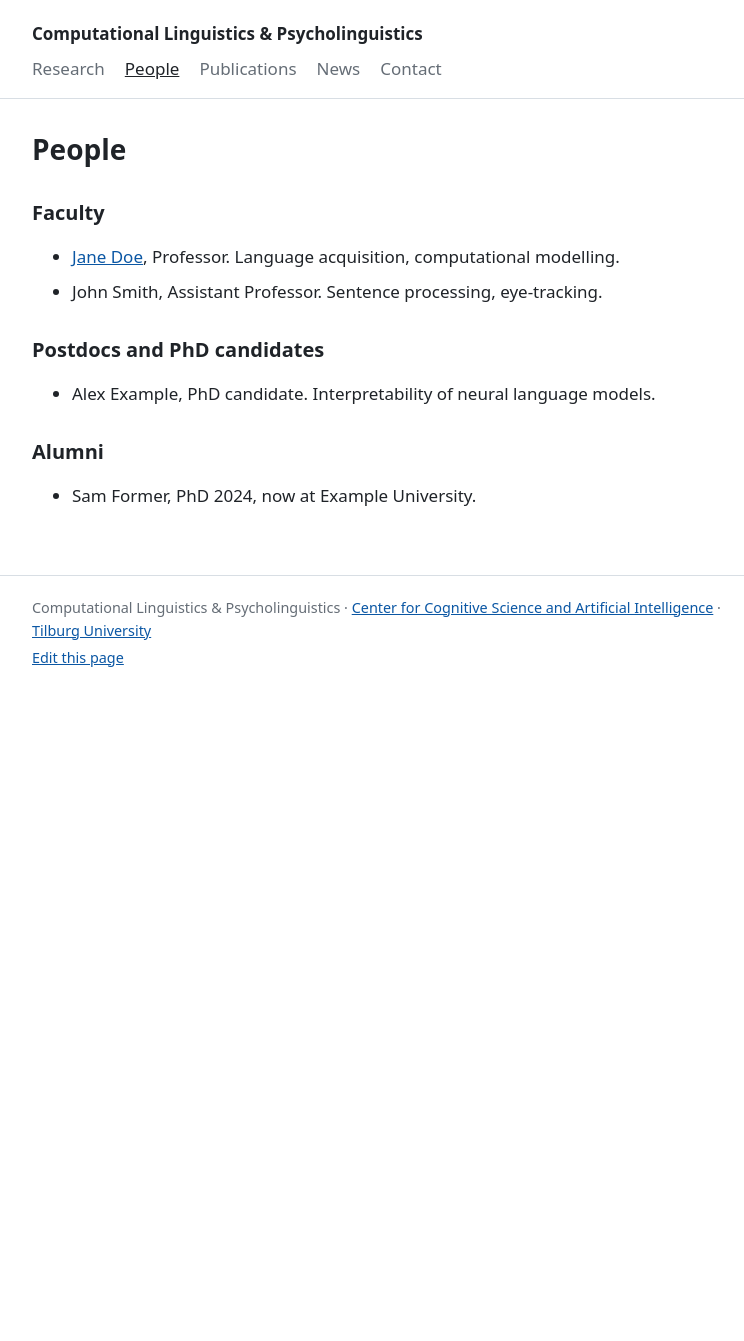
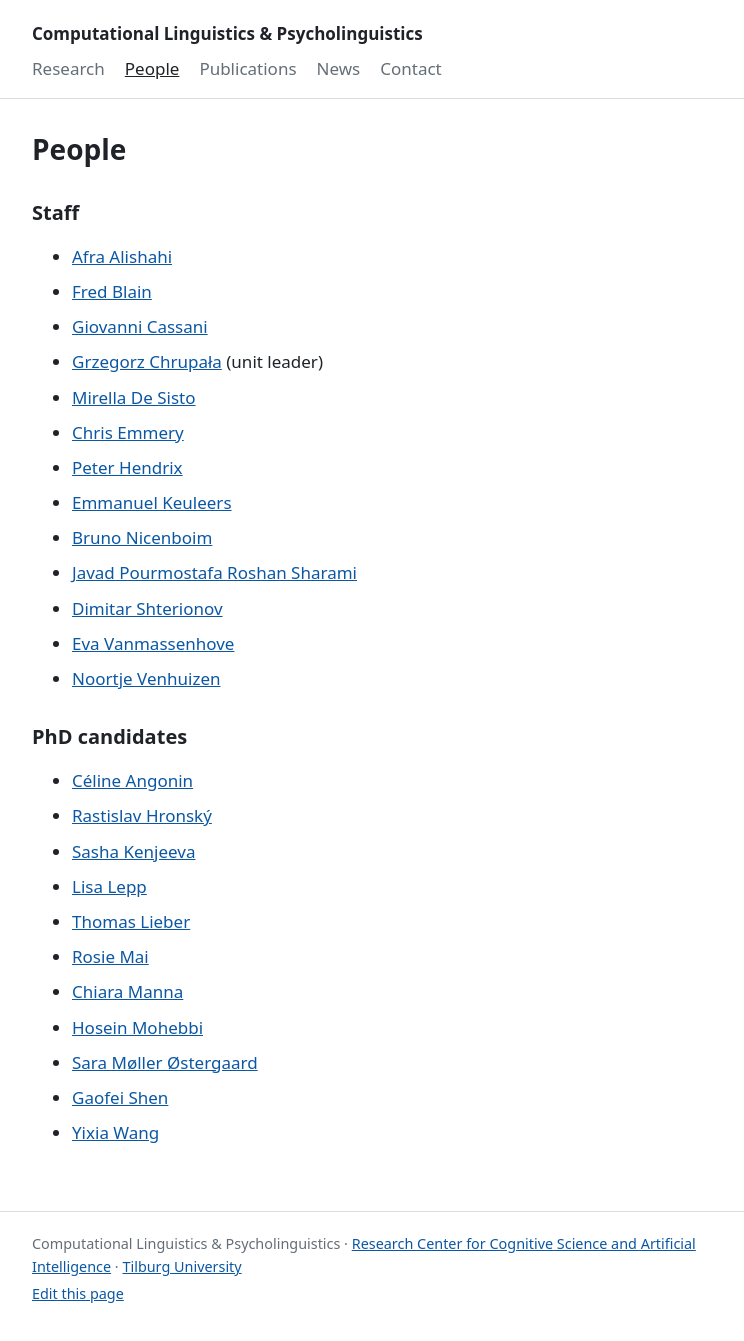
Before and after one commit to tcsai/language-computation, a Jekyll site: the page built from people.md, in a window 1280 px wide. Shown: the whole page, without its empty margins (256-1000 px from the left). Built offline with Jekyll 4.4.1, drawn with Linux system fonts in a browser that asks for light colours; our own code applies the rules of GitHub Pages for plain Markdown files; before the commit the page ends 900 px from its top, so only the background shows below that.

Commit message:
Fill in unit content from Tilburg University pages
Replace placeholders with the unit's description, its members (staff and
PhD candidates, linked to their own websites or research portal
profiles), and the name and link of the Research Center for Cognitive
Science and Artificial Intelligence.

Co-Authored-By: Claude Opus 5.5 <noreply@anthropic.com>

```diff
--- a/_config.yml
+++ b/_config.yml
@@ -4,13 +4,14 @@
 title: Computational Linguistics & Psycholinguistics
 # Short summary used by search engines and link previews.
 description: >-
-  A research unit at the Center for Cognitive Science and Artificial
-  Intelligence, Tilburg University.
+  A research unit of the Research Center for Cognitive Science and Artificial
+  Intelligence at Tilburg University, building formal and computational models
+  of human language acquisition and use.
 lang: en
 
 parent:
-  name: Center for Cognitive Science and Artificial Intelligence
-  url: https://www.tilburguniversity.edu # TODO: link to the center's page
+  name: Research Center for Cognitive Science and Artificial Intelligence
+  url: https://www.tilburguniversity.edu/about/schools/tshd/departments/dca
 university:
   name: Tilburg University
   url: https://www.tilburguniversity.edu
--- a/people.md
+++ b/people.md
@@ -1,14 +1,31 @@
 # People
 
-## Faculty
+## Staff
 
-- [Jane Doe](https://www.tilburguniversity.edu), Professor. Language acquisition, computational modelling.
-- John Smith, Assistant Professor. Sentence processing, eye-tracking.
+- [Afra Alishahi](https://afra.alishahi.name/)
+- [Fred Blain](https://research.tilburguniversity.edu/en/persons/fred-blain/)
+- [Giovanni Cassani](https://giovannicassani.github.io/)
+- [Grzegorz Chrupała](https://grzegorz.chrupala.me/) (unit leader)
+- [Mirella De Sisto](https://research.tilburguniversity.edu/en/persons/mirella-de-sisto/)
+- [Chris Emmery](https://cmry.github.io/)
+- [Peter Hendrix](https://research.tilburguniversity.edu/en/persons/peter-hendrix/)
+- [Emmanuel Keuleers](https://research.tilburguniversity.edu/en/persons/emmanuel-keuleers/)
+- [Bruno Nicenboim](https://bruno.nicenboim.me/)
+- [Javad Pourmostafa Roshan Sharami](https://javad.pourmostafa.com/)
+- [Dimitar Shterionov](https://ilk.uvt.nl/~shterion/)
+- [Eva Vanmassenhove](https://research.tilburguniversity.edu/en/persons/eva-vanmassenhove/)
+- [Noortje Venhuizen](https://research.tilburguniversity.edu/en/persons/noortje-venhuizen/)
 
-## Postdocs and PhD candidates
+## PhD candidates
 
-- Alex Example, PhD candidate. Interpretability of neural language models.
-
-## Alumni
-
-- Sam Former, PhD 2024, now at Example University.
+- [Céline Angonin](https://research.tilburguniversity.edu/en/persons/c%C3%A9line-angonin)
+- [Rastislav Hronský](https://research.tilburguniversity.edu/en/persons/ratislav-hronsk%C3%BD)
+- [Sasha Kenjeeva](https://research.tilburguniversity.edu/en/persons/alexandra-kenjeeva)
+- [Lisa Lepp](https://research.tilburguniversity.edu/en/persons/lisa-lepp)
+- [Thomas Lieber](https://research.tilburguniversity.edu/en/persons/thomas-lieber)
+- [Rosie Mai](https://research.tilburguniversity.edu/en/persons/rosie-mai)
+- [Chiara Manna](https://research.tilburguniversity.edu/en/persons/chiara-manna)
+- [Hosein Mohebbi](https://hmohebbi.github.io/)
+- [Sara Møller Østergaard](https://saraoe.github.io/)
+- [Gaofei Shen](https://www.gaofeishen.com/)
+- [Yixia Wang](https://research.tilburguniversity.edu/en/persons/yixia-wang)
```
Also changed, not shown: contact.md (+5 -4 lines), index.md (+7 -5 lines), publications.md (+2 -13 lines), research.md (+8 -24 lines), README.md.
